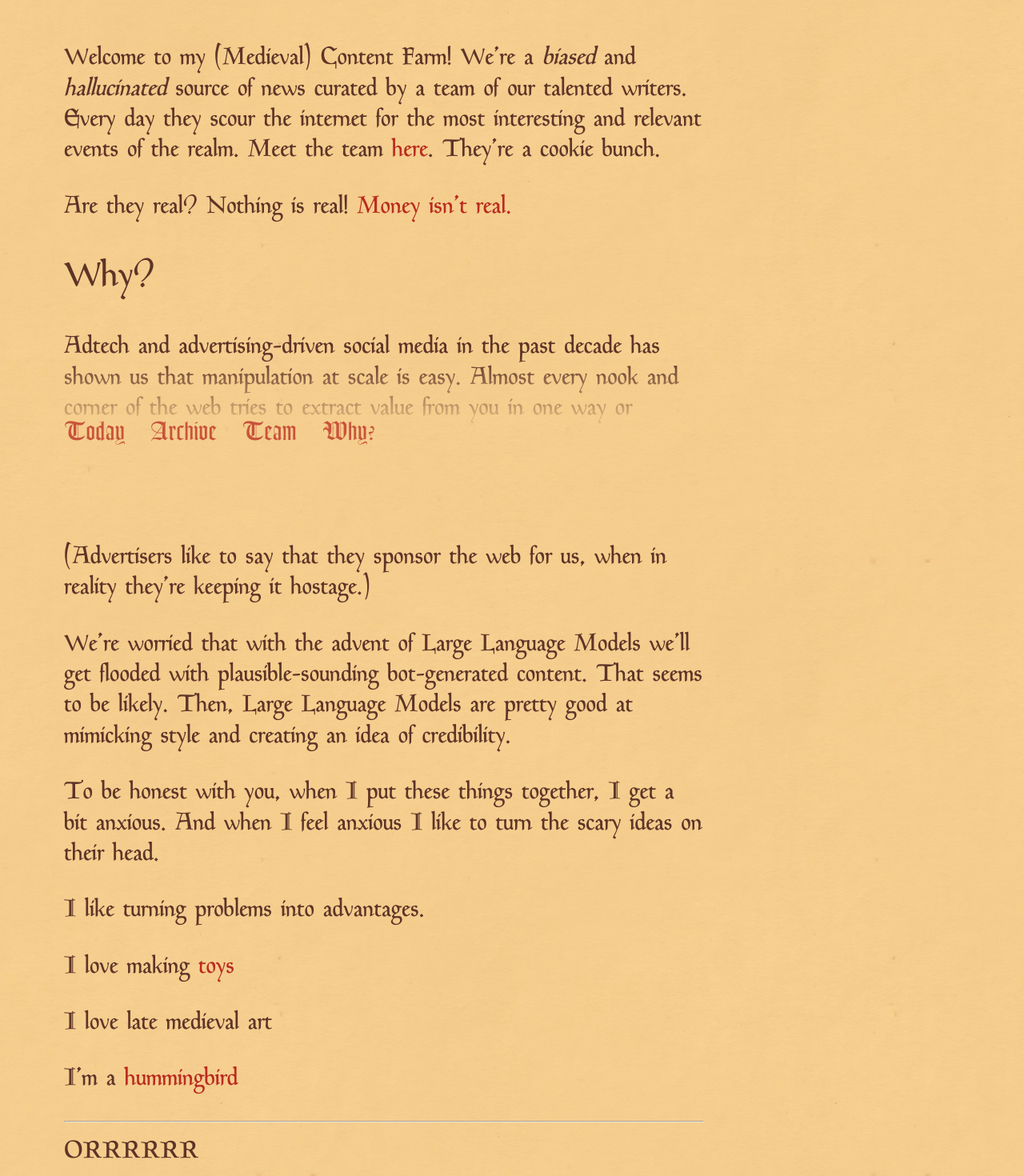
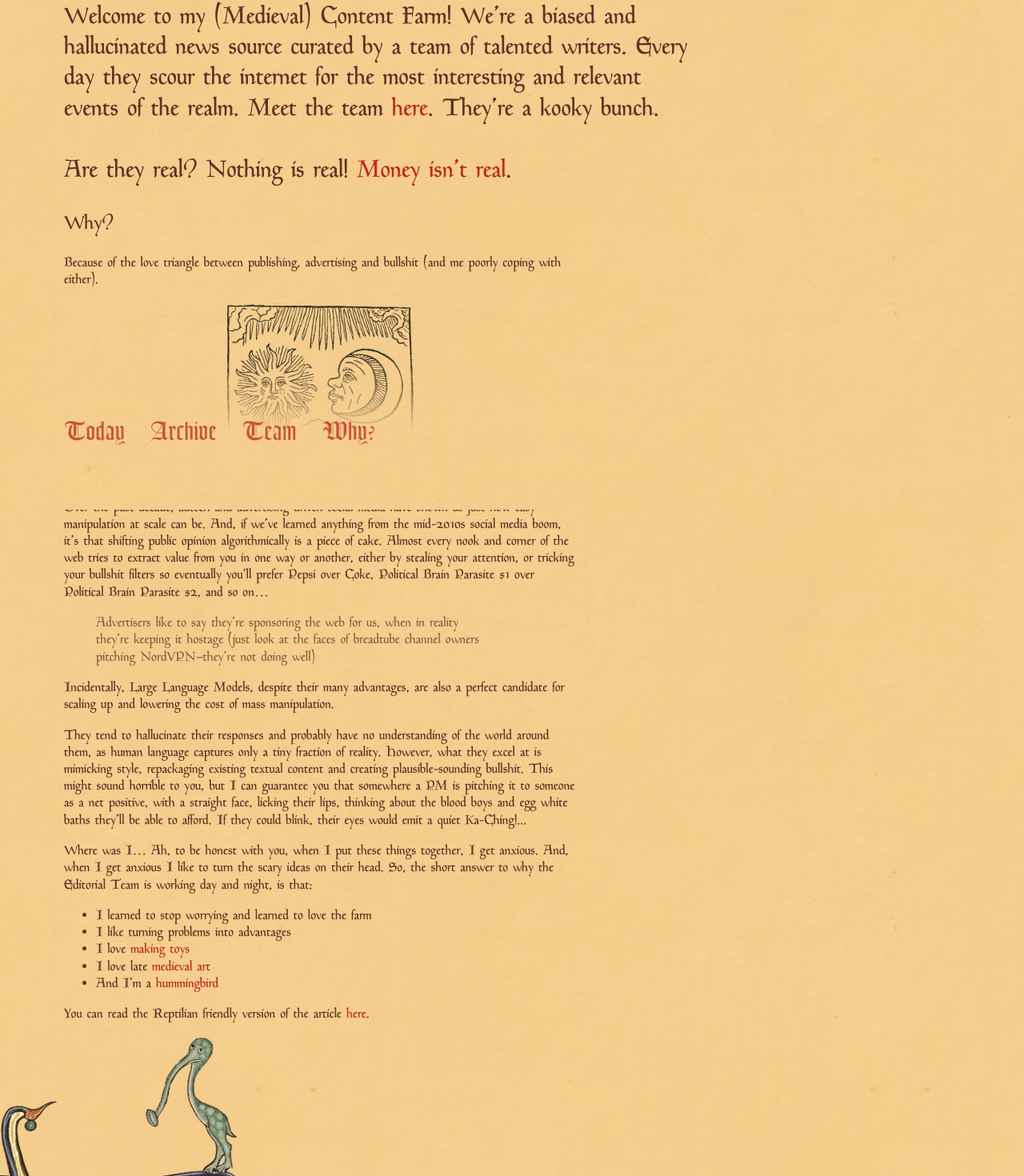
Before and after one commit to paprikka/bard, a SvelteKit app: page /about in a window 1280 px wide. Shown: the part 163-1633 px from the top of the page at 80% size. Built offline with nearby package versions, Linux system fonts and the light colour scheme.

Commit message:
feat: about page

```diff
--- a/src/routes/about/+page.svelte
+++ b/src/routes/about/+page.svelte
@@ -6,86 +6,84 @@
 	<div class="container">
 		<h1>Hi</h1>
 
-		<p>
-			Welcome to my (Medieval) Content Farm! We're a <em>biased</em> and <em>hallucinated</em>
-			source of news curated by a team of our talented writers. Every day they scour the internet for
-			the most interesting and relevant events of the realm. Meet the team
-			<a href="/team">here</a>. They're a cookie bunch.
-		</p>
-
-		<p>
-			Are they real? Nothing is real! <a href="https://rafal.ck.page/products/tip"
-				>Money isn't real.</a
-			>
+		<p class="intro">
+			Welcome to my (Medieval) Content Farm! We're a biased and hallucinated news source curated by
+			a team of talented writers. Every day they scour the internet for the most interesting and
+			relevant events of the realm. Meet the team <a href="/team">here</a>. They're a kooky bunch.
+			<br /><br />
+			Are they real? Nothing is real!
+			<a href="https://rafal.ck.page/products/tip">Money isn't real</a>.
 		</p>
 
 		<h2>Why?</h2>
 
 		<p>
-			Adtech and advertising-driven social media in the past decade has shown us that manipulation
-			at scale is easy. Almost every nook and corner of the web tries to extract value from you in
-			one way or another. This is done by stealing your attention, or tricking your bullshit filters
-			so eventually you'll prefer Pepsi over Coke, the Political Brain Parasite #1 over the
-			Political Parasite #2...
+			Because of the love triangle between publishing, advertising and bullshit (and me poorly
+			coping with either).
 		</p>
 
-		<aside>
-			(Advertisers like to say that they sponsor the web for us, when in reality they're keeping it
-			hostage.)
-		</aside>
-		<p>
-			We're worried that with the advent of Large Language Models we'll get flooded with
-			plausible-sounding bot-generated content. That seems to be likely. Then, Large Language Models
-			are pretty good at mimicking style and creating an idea of credibility.
+		<p class="centered">
+			<img src="/sun-moon.webp" class="sun-moon" alt="Medieval illustration of Sun and Moon" />
 		</p>
 
 		<p>
-			To be honest with you, when I put these things together, I get a bit anxious. And when I feel
-			anxious I like to turn the scary ideas on their head.
+			Over the past decade, adtech and advertising-driven social media have shown us just how easy
+			manipulation at scale can be. And, if we’ve learned anything from the mid-2010s social media
+			boom, it’s that shifting public opinion algorithmically is a piece of cake. Almost every nook
+			and corner of the web tries to extract value from you in one way or another, either by
+			stealing your attention, or tricking your bullshit filters so eventually you'll prefer Pepsi
+			over Coke, Political Brain Parasite #1 over Political Brain Parasite #2, and so on…
 		</p>
-		<p>I like turning problems into advantages.</p>
-		<p>I love making <a href="https://sonnet.io/posts/reactive-hole/">toys</a></p>
-		<p>I love late medieval art</p>
-		<p>I'm a <a href="https://sonnet.io/posts/hummingbirds/">hummingbird</a></p>
 
-		<hr />
-		ORRRRRR
-		<hr />
-		<h3>Short version</h3>
+		<blockquote>
+			Advertisers like to say they’re sponsoring the web for us, when in reality they're keeping it
+			hostage (just look at the faces of breadtube channel owners pitching NordVPN–they’re not doing
+			well)
+		</blockquote>
+
 		<p>
-			LLMs are powerful, but I'm tired of the VC driven hype, making us collecively stupid, and:
-		</p>
-		<p>I like turning problems into advantages.</p>
-		<p>I love making <a href="https://sonnet.io/posts/reactive-hole/">toys</a></p>
-		<p>I love late medieval art</p>
-		<p>I'm a <a href="https://sonnet.io/posts/hummingbirds/">hummingbird</a></p>
-		<h3>Longer version</h3>
-		<p>
-			Large Language Models (LLMs) excel at creating plausible sounding bullshit. They are also very
-			good at generating text that is similar to the training data. The might be able to generalise
-			to other domains and create an illusion of realism, bypassing our bullshit filters, slowly
-			shifting our opinions to prefer Pepsi over Coke. However, LLMs don't really understand what
-			they say in the same way as humans do. They are not able to make sense of the world since
-			their main job is to find a sequence of words following your prompt.
+			Incidentally, Large Language Models, despite their many advantages, are also a perfect
+			candidate for scaling up and lowering the cost of mass manipulation.
 		</p>
 
 		<p>
-			All of that makes scaling up botnets and troll farms easier than ever before. And, the past 10
-			years have shown us that shifting public opinions algorithmically via social media is not that
-			hard.
+			They tend to hallucinate their responses and probably have no understanding of the world
+			around them, as human language captures only a tiny fraction of reality. However, what they
+			excel at is mimicking style, repackaging existing textual content and creating
+			plausible-sounding bullshit. This might sound horrible to you, but I can guarantee you that
+			somewhere a PM is pitching it to someone as a net positive, with a straight face, licking
+			their lips, thinking about the blood boys and egg white baths they’ll be able to afford. If
+			they could blink, their eyes would emit a quiet Ka-Ching!...
 		</p>
 
 		<p>
-			This is terrible for a variety of reasons. But one of the things I enjoy the most is flipping
-			problems on their heads and turning them into solutions (or toys!).
+			Where was I… Ah, to be honest with you, when I put these things together, I get anxious. And,
+			when I get anxious I like to turn the scary ideas on their head. So, the short answer to why
+			the Editorial Team is working day and night, is that:
 		</p>
+
+		<ul>
+			<li>I learned to stop worrying and learned to love the farm</li>
+			<li>I like turning problems into advantages</li>
+			<li>
+				I love <a href="https://sonnet.io/posts/reactive-hole/" target="_blank">making toys</a>
+			</li>
+			<li>
+				I love late <a
+					href="https://twitter.com/rafalpast/status/1079109502358745088"
+					target="_blank">medieval art</a
+				>
+			</li>
+			<li>
+				And I'm a <a href="https://sonnet.io/posts/hummingbirds" target="_blank">hummingbird</a>
+			</li>
+		</ul>
+
 		<p>
-			As I kid I was afraid of ghosts so I found a cheap camera and started photographing
-			cemeteries. 20 years later, I've seen 100+ locations, and now I see them as the most beautiful
-			and alive places you can find. When I worked in ad-tech I managed to build a system turning
-			our ad exchange into an adblocker where users could pay the publishers directly with money
-			instead of frying their neurons. Uncle Murdock paid for that, which is probably the only thing
-			from those times I'm proud of.
+			You can read the Reptilian friendly version of the article <a
+				href="https://gist.github.com/paprikka/2a8678fccd516bdaa44c8cd3c6b6a89b"
+				target="_blank">here</a
+			>.
 		</p>
 	</div>
 </ArticleContainter>
@@ -95,6 +93,7 @@
 		display: contents;
 		font-family: var(--font-family-secondary);
 		line-height: 1.2;
+		font-size: var(--font-size-s);
 	}
 
 	.container::after {
@@ -109,6 +108,14 @@
 		aspect-ratio: 7/5;
 	}
 
+	p.intro {
+		font-size: var(--font-size-m);
+	}
+
+	p:not(.intro) {
+		max-width: 40rem;
+	}
+
 	a {
 		color: var(--color-link);
 		text-decoration: none;
@@ -117,4 +124,19 @@
 	a:hover {
 		text-decoration: underline;
 	}
+
+	blockquote {
+		max-width: 30rem;
+		opacity: 0.7;
+	}
+
+	p.centered {
+		text-align: center;
+	}
+
+	p img {
+		width: 15rem;
+		max-width: 100%;
+		height: auto;
+	}
 </style>
```
Also changed, not shown: static/sun-moon.webp (added).
